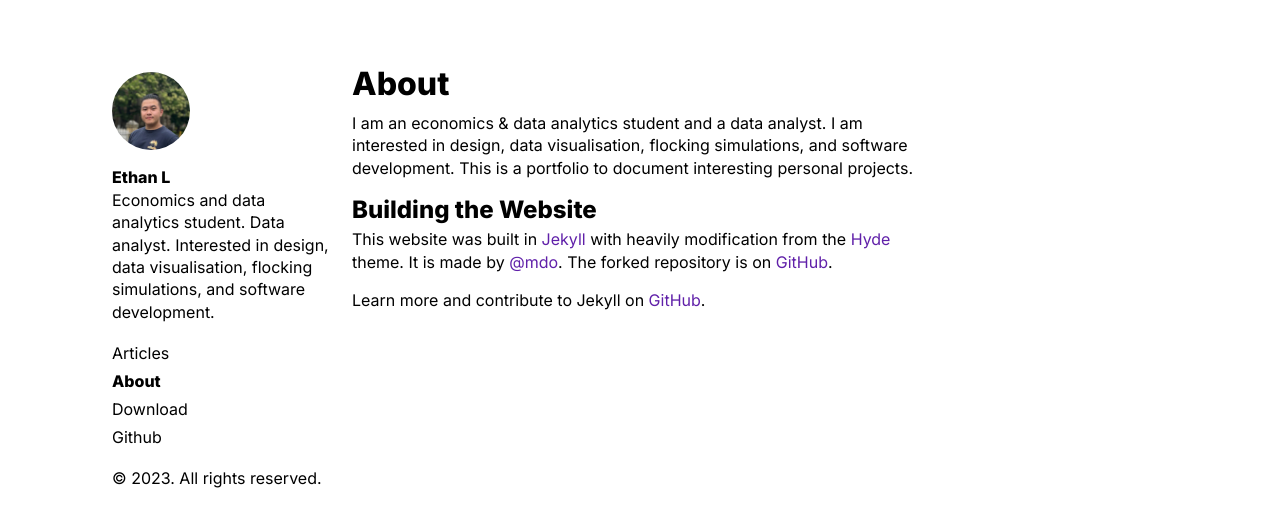
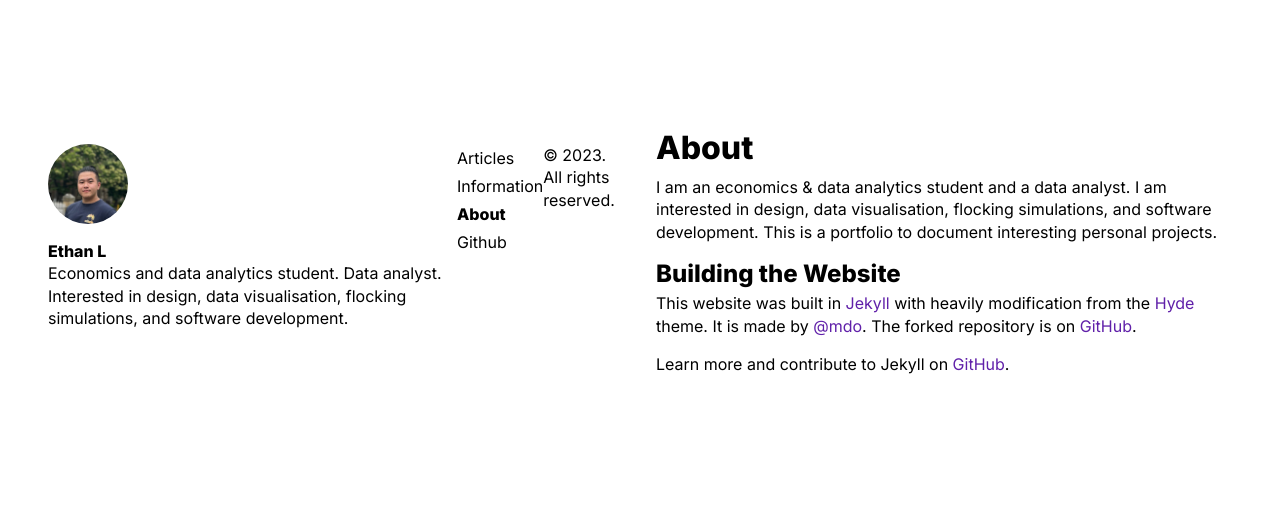
Before and after one commit to EthanVIII/EthanVIII.github.io, a Jekyll site: the page built from about.md, in a window 1280 px wide. Shown: the top 527 px of the page. Built offline with Jekyll 4.4.1, drawn with Linux system fonts in a browser that asks for light colours.

Commit message:
Try flexbox

```diff
--- /dev/null
+++ b/Information.md
@@ -0,0 +1,4 @@
+---
+layout: page
+title: Information
+---
--- a/_includes/sidebar.html
+++ b/_includes/sidebar.html
@@ -12,8 +12,7 @@
 
     <nav class="sidebar-nav">
       <a
-        class="sidebar-nav-item{% if page.url == {{ site.baseurl }} %} active{% endif %}"
-        href="{{ site.url }}"
+        class="sidebar-nav-item" href="{{ site.url }} {% if page.url == {{ site.baseurl }} %} active{% endif %}"
         >Articles
         </a>
 
@@ -27,8 +26,6 @@
         >{{ node.title }}</a
       >
       {% endif %} {% endif %} {% endfor %}
-
-      <a class="sidebar-nav-item" href="{{site.url}}"> Download </a>
       <a class="sidebar-nav-item" href="{{ site.github }}"> Github </a>
     </nav>
 
--- a/_layouts/default.html
+++ b/_layouts/default.html
@@ -4,12 +4,11 @@
   {% include head.html %}
 
   <body>
-
-    {% include sidebar.html %}
-
-    <div class="content container">
-      {{ content }}
+    <div class="container">
+      {% include sidebar.html %}
+      <div class="content container">
+        {{ content }}
+      </div>
     </div>
-
   </body>
 </html>
--- a/public/css/hyde.css
+++ b/public/css/hyde.css
@@ -48,33 +48,12 @@ html {
  */
 
 .sidebar {
-  text-align: center;
+  text-align: left;
   padding: 1rem 0rem;
   color: #000000;
 }
 
-@media (min-width: 48em) {
-  .sidebar {
-    position: absolute;
-    padding: 4.5rem 1rem;
-    top: 0;
-    left: 0;
-    bottom: 0;
-    width: 18rem;
-    text-align: left;
-    margin-left: calc(50% - 35rem);
-  }
-  .sidebar-about h1 {
-    position: absolute;
-    padding: 4.5rem 1rem;
-    top: 0;
-    left: 0;
-    bottom: 0;
-    width: 18rem;
-    text-align: left;
-    margin-left: calc(50% - 35rem);
-  }
-}
+
 
 /* Sidebar links */
 .sidebar a {
@@ -91,7 +70,7 @@ html {
 img[src="/public/Prof_Pic.jpg"] {
   display: inline;
   border-radius: 50%;
-  width: 35%;
+  width: 5em;
   height: auto;
   margin-bottom: 1rem;
 }
@@ -138,10 +117,8 @@ a.sidebar-nav-item:focus {
  * with a 25%-wide `.sidebar`.
  */
 
-.content {
-  padding-top:    4rem;
-  padding-bottom: 4rem;
-}
+
+
 
 @media (min-width: 48em) {
   .content {
@@ -149,7 +126,24 @@ a.sidebar-nav-item:focus {
     margin-left: 20rem;
     margin-right: 2rem;
   }
+  .container {
+    display: flex;
+    justify-content: center;
+    padding-top:    4rem;
+    padding-bottom: 4rem;
+    flex-direction: row;
+  }
+  .sidebar {
+    flex: 0 0 auto;
+    order: 1;
+  }
+  .content {
+    order:2;
+    flex: 1 0 auto;
+  }
 }
+
+
 
 @media {
   .content {
```
Also changed, not shown: about.md (line endings or trailing spaces).
